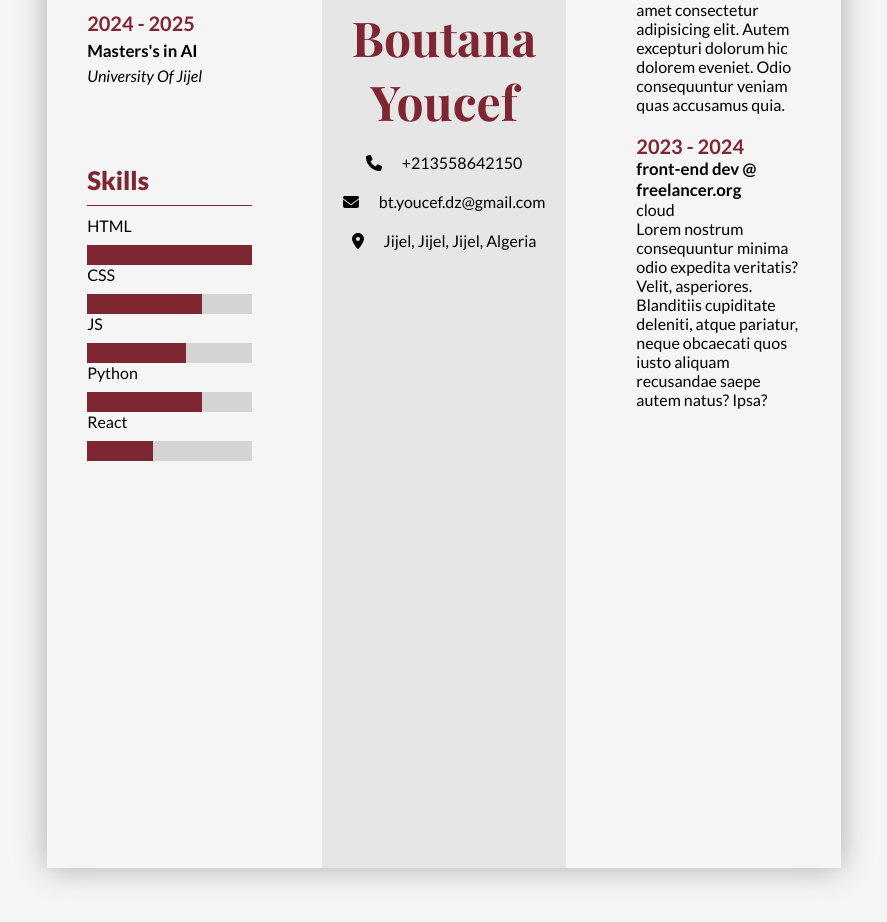
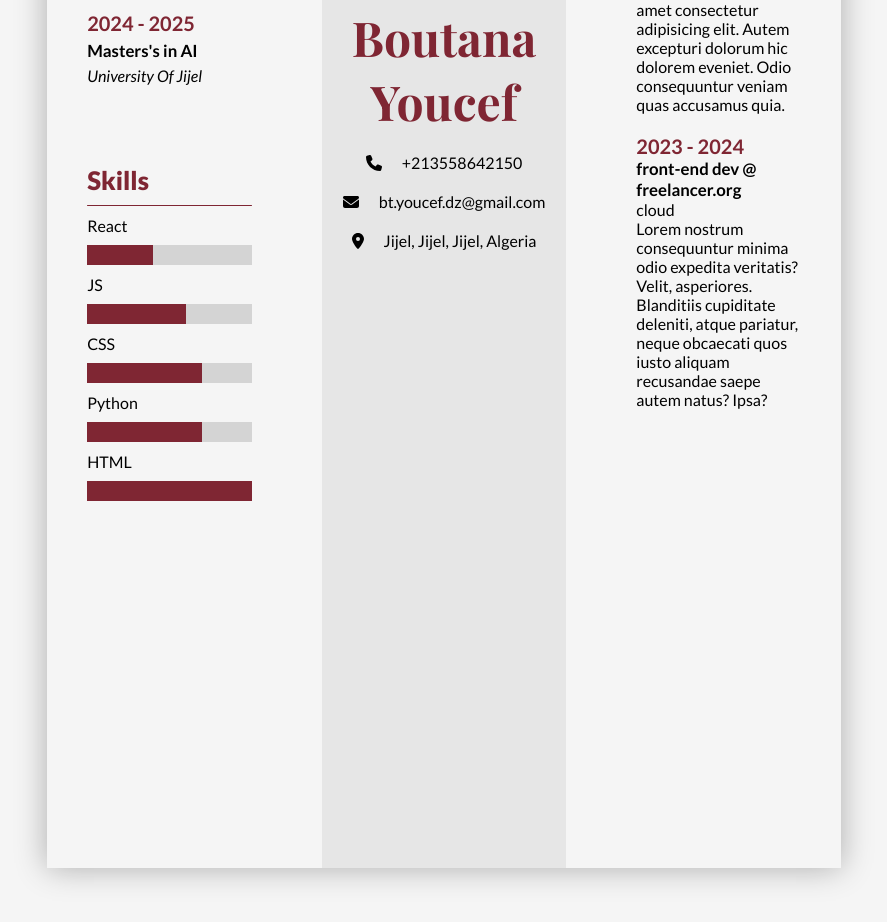
Before and after one commit to hipip/CV-Builder, a React (Vite) app: page / in a window 1280 px wide. Shown: the part 940-1862 px from the top of the page, without its empty margins (196-1083 px from the left). Built offline with nearby package versions, Linux system fonts and the light colour scheme; a web font is replaced by a local one.

Commit message:
Add Skill sorting by mastery on Resume (Ascending)

```diff
--- a/src/components/Resume/Resume.jsx
+++ b/src/components/Resume/Resume.jsx
@@ -49,9 +49,11 @@ export default function Resume({
             </h2>
             <hr className="line-break" style={{ backgroundColor: color }}></hr>
           </div>
-          {skills.map((skill) => (
-            <ResumeSkillitem skill={skill} key={skill.id} color={color} />
-          ))}
+          {skills
+            .sort((a, b) => a.mastery - b.mastery)
+            .map((skill) => (
+              <ResumeSkillitem skill={skill} key={skill.id} color={color} />
+            ))}
         </div>
       </div>
       <div className="resume-personal-details-section">
--- a/src/styles/App.css
+++ b/src/styles/App.css
@@ -327,6 +327,7 @@ input[type="color"]::-webkit-color-swatch-wrapper {
   display: flex;
   flex-direction: column;
   gap: 10px;
+  margin: 10px 0;
 }
 
 .resume-skill-container {
```
